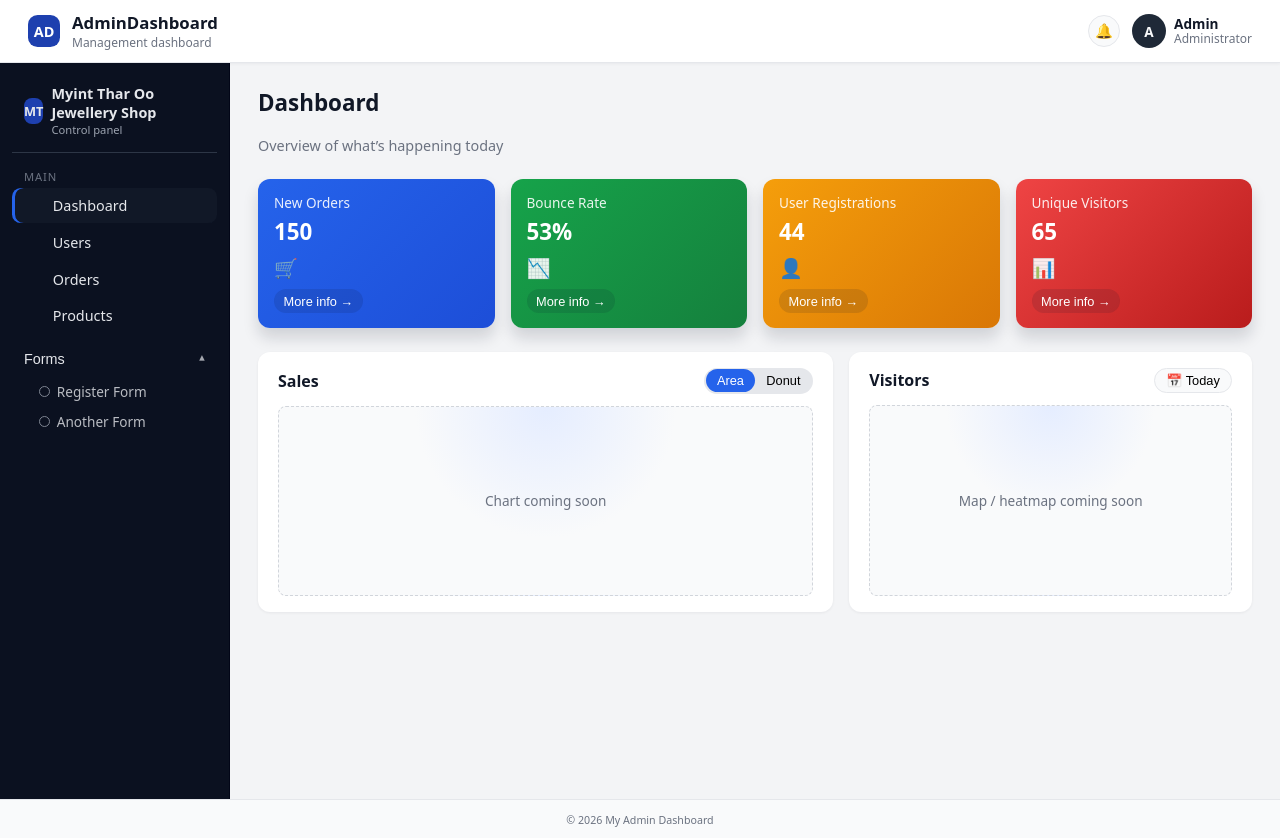
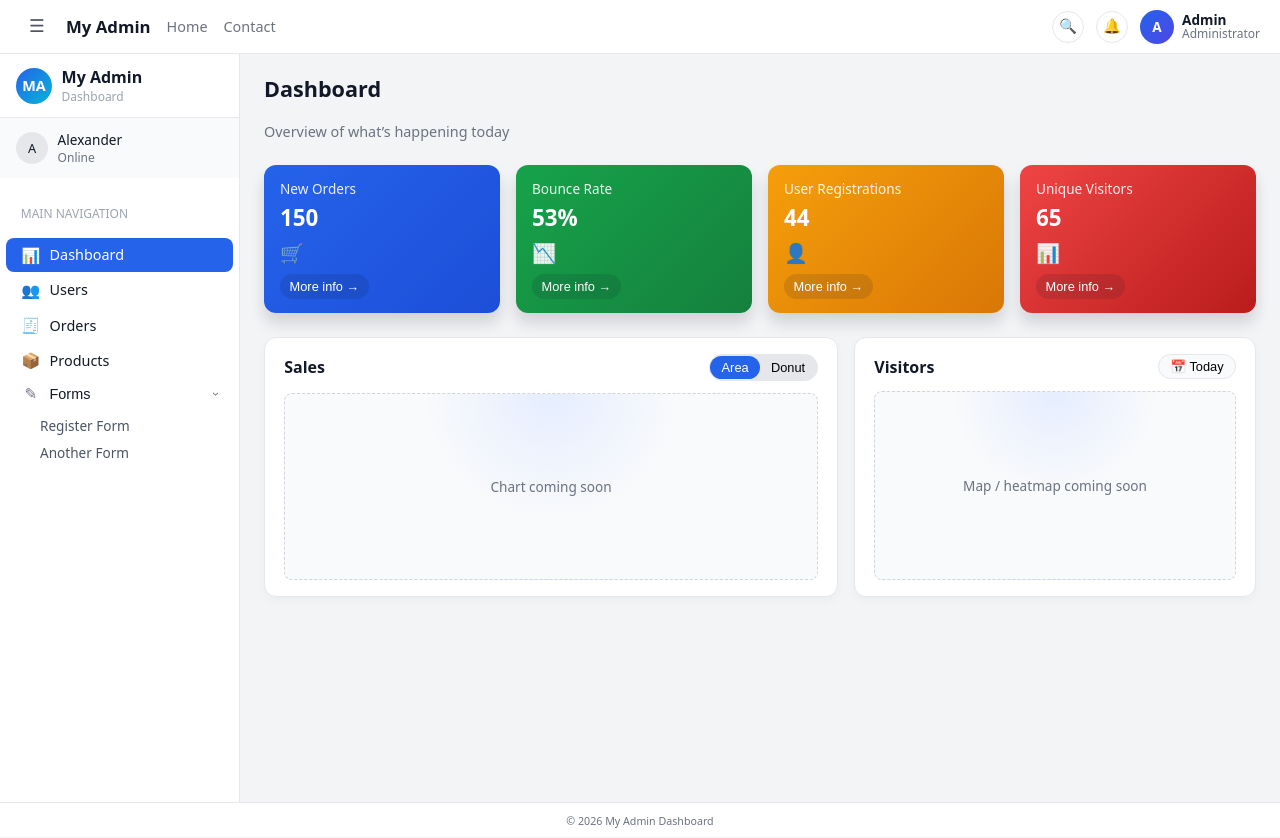
Before and after one commit to ToeOoWaiYan-Ben/common-frontend-jewellery, a Vue app: page / in a window 1280 px wide. Built offline with nearby package versions, Linux system fonts and the light colour scheme.

Commit message:
toe-test2

```diff
--- a/src/assets/styles/common.css
+++ b/src/assets/styles/common.css
@@ -1,6 +1,6 @@
 /* src/assets/styles/common.css */
 
-/* --------- Base --------- */
+/* ---------- Base reset ---------- */
 *,
 *::before,
 *::after {
@@ -9,12 +9,17 @@
 
 body {
   margin: 0;
-  font-family: system-ui, -apple-system, BlinkMacSystemFont, 'Segoe UI', sans-serif;
-  background-color: #f3f4f6;
+  font-family:
+    system-ui,
+    -apple-system,
+    BlinkMacSystemFont,
+    'Segoe UI',
+    sans-serif;
+  background-color: #f3f4f6; /* light grey page background */
   color: #111827;
 }
 
-/* --------- Layout --------- */
+/* ---------- Main layout ---------- */
 
 .app-layout {
   display: grid;
@@ -27,28 +32,26 @@ body {
   min-height: 0;
 }
 
+/* content area */
 .app-content {
   flex: 1;
-  padding: 1.5rem 1.75rem;
+  padding: 1.25rem 1.5rem;
   overflow-y: auto;
+  background-color: #f3f4f6;
 }
 
-/* --------- Header (top navbar) --------- */
+/* ---------- Top navbar (light) ---------- */
 
 .app-header {
-  position: sticky;
-  top: 0;
-  z-index: 20;
-
   display: flex;
   align-items: center;
   justify-content: space-between;
   gap: 1rem;
 
-  padding: 0.7rem 1.75rem;
+  padding: 0.6rem 1.25rem;
   background-color: #ffffff;
   border-bottom: 1px solid #e5e7eb;
-  box-shadow: 0 1px 3px rgba(15, 23, 42, 0.05);
+  box-shadow: 0 1px 2px rgba(15, 23, 42, 0.04);
 }
 
 .app-header__left {
@@ -57,69 +60,47 @@ body {
   gap: 0.75rem;
 }
 
-/* small neutral logo square */
-.app-logo-mark {
-  width: 32px;
-  height: 32px;
-  border-radius: 0.6rem;
-  background-color: #1e40af;
+/* mobile menu icon (non-functional for now) */
+.app-header__toggle {
+  width: 34px;
+  height: 34px;
+  border-radius: 6px;
+  border: 1px solid transparent;
+  background-color: transparent;
   display: flex;
   align-items: center;
   justify-content: center;
-  color: #ffffff;
-  font-weight: 700;
-  font-size: 0.9rem;
+  font-size: 1.1rem;
+  cursor: pointer;
+  color: #4b5563;
 }
 
-.app-logo-text {
-  display: flex;
-  flex-direction: column;
-}
-
-.app-logo {
-  margin: 0;
+.app-header__brand {
   font-size: 1.05rem;
   font-weight: 600;
   color: #111827;
+  text-decoration: none;
 }
 
-.app-header__subtitle {
-  margin: 0;
-  font-size: 0.75rem;
-  color: #6b7280;
+/* center nav: "Home", "Contact" etc. */
+.app-header__nav {
+  display: flex;
+  align-items: center;
+  gap: 1rem;
+  flex: 1;
 }
 
-/* center area – simple search (optional for future) */
-.app-header__center {
-  flex: 1;
-  max-width: 380px;
+.app-header__nav-link {
+  font-size: 0.9rem;
+  color: #6b7280;
+  text-decoration: none;
 }
 
-.app-header__search {
-  width: 100%;
-  display: flex;
-  align-items: center;
-  gap: 0.4rem;
-  padding: 0.35rem 0.6rem;
-  border-radius: 999px;
-  border: 1px solid #e5e7eb;
-  background-color: #f9fafb;
+.app-header__nav-link:hover {
+  color: #2563eb;
 }
 
-.app-header__search input {
-  flex: 1;
-  border: none;
-  background: transparent;
-  font-size: 0.85rem;
-  outline: none;
-}
-
-.app-header__search-icon {
-  font-size: 0.9rem;
-  color: #9ca3af;
-}
-
-/* right side: icons + user */
+/* right icons + user */
 .app-header__right {
   display: flex;
   align-items: center;
@@ -131,19 +112,20 @@ body {
   height: 32px;
   border-radius: 999px;
   border: 1px solid #e5e7eb;
-  background-color: #f9fafb;
+  background-color: #ffffff;
   display: flex;
   align-items: center;
   justify-content: center;
   font-size: 0.9rem;
   cursor: pointer;
+  color: #6b7280;
   transition:
     background-color 0.15s ease,
     border-color 0.15s ease;
 }
 
 .app-header__icon-btn:hover {
-  background-color: #eef2ff;
+  background-color: #f3f4ff;
   border-color: #c7d2fe;
 }
 
@@ -157,8 +139,8 @@ body {
   width: 34px;
   height: 34px;
   border-radius: 999px;
-  background-color: #1f2937;
-  color: #f9fafb;
+  background: linear-gradient(135deg, #2563eb, #4f46e5);
+  color: #fff;
   display: flex;
   align-items: center;
   justify-content: center;
@@ -183,84 +165,148 @@ body {
   color: #6b7280;
 }
 
-/* --------- Sidebar --------- */
+/* ---------- Sidebar (light / white) ---------- */
 
 .side-nav {
-  width: 230px;
-  background-color: #0b1120; /* dark slate, not pure black */
-  color: #e5e7eb;
-  padding: 0.9rem 0.75rem 1.4rem;
+  width: 240px;
+  background-color: #ffffff;
+  color: #111827;
   flex-shrink: 0;
-  min-height: calc(100vh - 64px); /* header height approx */
-  border-right: 1px solid #020617;
+  min-height: calc(100vh - 52px); /* header height ~52px */
+  display: flex;
+  flex-direction: column;
+  border-right: 1px solid #e5e7eb;
 }
 
-/* scroll area */
-.side-nav__scroll {
-  height: 100%;
+/* brand at top */
+.side-nav__brand {
+  padding: 0.75rem 1rem;
+  display: flex;
+  align-items: center;
+  gap: 0.6rem;
+  border-bottom: 1px solid #e5e7eb;
+  background-color: #ffffff;
+}
+
+.side-nav__brand-logo {
+  width: 36px;
+  height: 36px;
+  border-radius: 999px;
+  background: linear-gradient(135deg, #2563eb, #06b6d4);
+  display: flex;
+  align-items: center;
+  justify-content: center;
+  color: #ffffff;
+  font-weight: 700;
+  font-size: 0.9rem;
+}
+
+.side-nav__brand-text {
   display: flex;
   flex-direction: column;
 }
 
-/* small brand row inside sidebar */
-.side-nav__brand {
+.side-nav__brand-title {
+  margin: 0;
+  font-size: 1rem;
+  font-weight: 600;
+}
+
+.side-nav__brand-subtitle {
+  margin: 0;
+  font-size: 0.75rem;
+  color: #9ca3af;
+}
+
+/* user panel */
+.side-nav__user-panel {
   display: flex;
   align-items: center;
-  gap: 0.5rem;
-  padding: 0.4rem 0.75rem 0.9rem;
-  border-bottom: 1px solid rgba(148, 163, 184, 0.25);
-  margin-bottom: 0.6rem;
+  padding: 0.75rem 1rem;
+  gap: 0.6rem;
+  background-color: #f9fafb;
 }
 
-.side-nav__brand-mark {
-  width: 26px;
-  height: 26px;
-  border-radius: 0.5rem;
-  background-color: #1e40af;
+.side-nav__user-avatar {
+  width: 32px;
+  height: 32px;
+  border-radius: 999px;
+  background-color: #e5e7eb;
   display: flex;
   align-items: center;
   justify-content: center;
   font-size: 0.8rem;
-  font-weight: 600;
+  color: #111827;
 }
 
-.side-nav__brand-name {
-  font-size: 0.9rem;
-  font-weight: 600;
+.side-nav__user-info {
+  display: flex;
+  flex-direction: column;
 }
 
-.side-nav__brand-meta {
-  font-size: 0.7rem;
+.side-nav__user-name {
+  font-size: 0.85rem;
+  color: #111827;
+}
+
+.side-nav__user-status {
+  font-size: 0.75rem;
+  color: #6b7280;
+}
+
+/* search box in sidebar */
+.side-nav__search {
+  padding: 0.5rem 1rem;
+}
+
+.side-nav__search-input {
+  width: 100%;
+  border-radius: 999px;
+  border: 1px solid #e5e7eb;
+  padding: 0.3rem 0.7rem;
+  font-size: 0.8rem;
+  background-color: #ffffff;
+  color: #111827;
+}
+
+.side-nav__search-input::placeholder {
   color: #9ca3af;
 }
 
-/* nav sections */
-.side-nav__section-label {
-  margin: 0.4rem 0 0.3rem;
-  padding: 0 0.75rem;
-  font-size: 0.7rem;
-  text-transform: uppercase;
-  letter-spacing: 0.08em;
-  color: #6b7280;
+/* menu */
+.side-nav__menu {
+  flex: 1;
+  padding: 0.5rem 0.4rem 0.75rem;
+  overflow-y: auto;
 }
 
+.side-nav__section-label {
+  padding: 0.4rem 0.9rem 0.25rem;
+  font-size: 0.75rem;
+  text-transform: uppercase;
+  color: #9ca3af;
+}
+
+/* top-level links */
 .side-nav__list {
   list-style: none;
   margin: 0;
   padding: 0;
 }
 
-/* top-level link */
+.side-nav__item {
+  margin: 0.05rem 0;
+}
+
 .side-nav__link {
   display: flex;
   align-items: center;
   gap: 0.55rem;
-  padding: 0.5rem 0.75rem;
-  margin-bottom: 0.1rem;
+  padding: 0.45rem 0.9rem;
+  border-radius: 0.5rem;
+  color: inherit;
   text-decoration: none;
-  color: inherit;
   font-size: 0.9rem;
-  border-radius: 0.55rem;
   transition:
     background-color 0.15s ease,
     color 0.15s ease;
@@ -270,7 +316,7 @@ body {
   width: 20px;
   text-align: center;
   font-size: 0.95rem;
-  opacity: 0.9;
+  color: #6b7280;
 }
 
 .side-nav__link-label {
@@ -278,128 +324,137 @@ body {
 }
 
 .side-nav__link:hover {
-  background-color: #111827;
+  background-color: #e5f0ff;
+  color: #1d4ed8;
 }
 
+/* active state (blue pill) */
 .side-nav__link--active {
-  background-color: #111827;
-  color: #e5e7eb;
-  box-shadow: inset 3px 0 0 #2563eb;
+  background-color: #2563eb;
+  color: #ffffff;
 }
 
-/* --------- Sidebar group (Forms dropdown) --------- */
-
-.side-nav__group {
-  margin-top: 0.65rem;
+.side-nav__link--active .side-nav__link-icon {
+  color: #eff6ff;
 }
 
+/* Forms group header */
 .side-nav__group-header {
   width: 100%;
   border: none;
   background: transparent;
   color: inherit;
+  padding: 0;
+}
+
+.side-nav__group-header-inner {
   display: flex;
   align-items: center;
-  justify-content: space-between;
-  padding: 0.45rem 0.75rem;
+  gap: 0.55rem;
+  padding: 0.45rem 0.9rem;
+  border-radius: 0.5rem;
+  width: 100%;
   cursor: pointer;
-  font-size: 0.9rem;
-  border-radius: 0.55rem;
-  outline: none;
-  transition: background-color 0.15s ease;
+  transition:
+    background-color 0.15s ease,
+    color 0.15s ease;
 }
 
-.side-nav__group-header:hover {
-  background-color: #111827;
+.side-nav__group-header-inner:hover {
+  background-color: #e5f0ff;
+  color: #1d4ed8;
 }
 
 .side-nav__group-label {
   flex: 1;
   text-align: left;
+  font-size: 0.9rem;
 }
 
 .side-nav__group-chevron {
-  font-size: 0.7rem;
-  opacity: 0.7;
-  transition: transform 0.15s ease;
+  font-size: 0.75rem;
+  color: #6b7280;
+  transition: transform 0.12s ease;
 }
 
 .side-nav__group-chevron--open {
-  transform: rotate(180deg);
+  transform: rotate(90deg);
 }
 
+/* sub menu */
 .side-nav__sub-list {
   list-style: none;
-  margin: 0.15rem 0 0.15rem;
-  padding: 0;
+  margin: 0;
+  padding: 0.1rem 0 0.2rem 1.9rem;
 }
 
 .side-nav__sub-link {
-  display: flex;
-  align-items: center;
-  padding: 0.35rem 0.75rem 0.35rem 1.7rem;
+  display: block;
+  padding: 0.25rem 0.2rem;
+  font-size: 0.85rem;
+  color: #4b5563;
   text-decoration: none;
-  color: #e5e7eb;
-  font-size: 0.85rem;
-  opacity: 0.8;
-  transition:
-    background-color 0.15s ease,
-    opacity 0.15s ease,
-    padding-left 0.12s ease;
+  border-radius: 999px;
 }
 
 .side-nav__sub-link:hover {
-  opacity: 1;
-  background-color: #020617;
-  padding-left: 1.85rem;
+  color: #1d4ed8;
+  background-color: #e5f0ff;
 }
 
-.side-nav__sub-bullet {
-  width: 0.65rem;
-  height: 0.65rem;
-  border-radius: 999px;
-  border: 1px solid #9ca3af;
-  margin-right: 0.45rem;
-}
-
-/* active child item */
+/* underline/marker for active child */
 .side-nav__sub-link--active {
-  opacity: 1;
+  color: #1d4ed8;
   font-weight: 500;
 }
 
-.side-nav__sub-link--active .side-nav__sub-bullet {
-  background-color: #2563eb;
-  border-color: #2563eb;
-}
-
-/* --------- Footer --------- */
+/* ---------- Footer ---------- */
 
 .app-footer {
-  padding: 0.6rem 1.75rem;
-  background-color: #f9fafb;
+  padding: 0.5rem 1.5rem;
+  background-color: #ffffff;
   border-top: 1px solid #e5e7eb;
   text-align: center;
   font-size: 0.8rem;
   color: #6b7280;
 }
 
-/* --------- Common UI --------- */
+/* ---------- Common components ---------- */
 
 .page-title {
-  margin: 0 0 0.85rem;
-  font-size: 1.4rem;
+  margin: 0 0 0.9rem;
+  font-size: 1.35rem;
   font-weight: 600;
 }
 
 .card {
   background-color: #ffffff;
   border-radius: 0.75rem;
-  padding: 1rem 1.25rem;
-  box-shadow: 0 1px 3px rgba(15, 23, 42, 0.06);
+  border: 1px solid #e5e7eb;
+  box-shadow: 0 4px 8px rgba(15, 23, 42, 0.03);
+  padding: 1rem 1.2rem;
 }
 
-/* --------- Responsive tweaks --------- */
+/* tables (for Users, Orders etc.) */
+.table {
+  width: 100%;
+  border-collapse: collapse;
+  font-size: 0.9rem;
+}
+
+.table th,
+.table td {
+  padding: 0.55rem 0.75rem;
+  border-bottom: 1px solid #e5e7eb;
+  text-align: left;
+}
+
+.table thead th {
+  background-color: #f9fafb;
+  font-weight: 600;
+}
+
+/* ---------- Responsive tweaks ---------- */
 
 @media (max-width: 900px) {
   .side-nav {
@@ -408,15 +463,11 @@ body {
 }
 
 @media (max-width: 768px) {
-  .app-header {
-    padding-inline: 1rem;
+  .side-nav {
+    display: none; /* simplest behaviour: hide sidebar on small mobile */
   }
 
-  .app-header__center {
-    display: none;
-  }
-
-  .side-nav {
-    display: none; /* simple behaviour on small mobile for now */
+  .app-header {
+    padding-inline: 0.9rem;
   }
 }
--- a/src/components/layout/HeaderBar.vue
+++ b/src/components/layout/HeaderBar.vue
@@ -1,16 +1,22 @@
 <template>
   <header class="app-header">
     <div class="app-header__left">
-      <div class="app-logo-mark">AD</div>
-      <div class="app-logo-text">
-        <h1 class="app-logo">AdminDashboard</h1>
-        <p class="app-header__subtitle">Management dashboard</p>
-      </div>
+      <button class="app-header__toggle" type="button" aria-label="Toggle sidebar">
+        ☰
+      </button>
+
+      <a href="#" class="app-header__brand">My Admin</a>
     </div>
 
-    <!-- center part removed -->
+    <nav class="app-header__nav">
+      <a href="#" class="app-header__nav-link">Home</a>
+      <a href="#" class="app-header__nav-link">Contact</a>
+    </nav>
 
     <div class="app-header__right">
+      <button class="app-header__icon-btn" type="button" aria-label="Search">
+        🔍
+      </button>
       <button class="app-header__icon-btn" type="button" aria-label="Notifications">
         🔔
       </button>
--- a/src/components/layout/SideNav.vue
+++ b/src/components/layout/SideNav.vue
@@ -1,53 +1,89 @@
-<!-- src/components/layout/SideNav.vue -->
 <template>
   <aside class="side-nav">
-    <div class="side-nav__scroll">
-      <!-- small brand block in sidebar -->
+    <!-- Brand/top area -->
     <div class="side-nav__brand">
-        <div class="side-nav__brand-mark">MT</div>
-        <div>
-          <div class="side-nav__brand-name">Myint Thar Oo Jewellery Shop</div>
-          <div class="side-nav__brand-meta">Control panel</div>
+      <div class="side-nav__brand-logo">MA</div>
+      <div class="side-nav__brand-text">
+        <p class="side-nav__brand-title">My Admin</p>
+        <p class="side-nav__brand-subtitle">Dashboard</p>
       </div>
     </div>
 
-      <nav>
-        <p class="side-nav__section-label">Main</p>
+    <!-- User panel -->
+    <div class="side-nav__user-panel">
+      <div class="side-nav__user-avatar">A</div>
+      <div class="side-nav__user-info">
+        <span class="side-nav__user-name">Alexander</span>
+        <span class="side-nav__user-status">Online</span>
+      </div>
+    </div>
+
+    <!-- Menu -->
+    <div class="side-nav__menu">
+      <p class="side-nav__section-label">MAIN NAVIGATION</p>
+
       <ul class="side-nav__list">
-          <li>
-            <RouterLink to="/" class="side-nav__link" active-class="side-nav__link--active">
-              <span class="side-nav__link-icon"></span>
+        <li class="side-nav__item">
+          <RouterLink
+            to="/"
+            class="side-nav__link"
+            active-class="side-nav__link--active"
+          >
+            <span class="side-nav__link-icon">📊</span>
             <span class="side-nav__link-label">Dashboard</span>
           </RouterLink>
         </li>
-          <li>
-            <RouterLink to="/users" class="side-nav__link" active-class="side-nav__link--active">
-              <span class="side-nav__link-icon"></span>
+
+        <li class="side-nav__item">
+          <RouterLink
+            to="/users"
+            class="side-nav__link"
+            active-class="side-nav__link--active"
+          >
+            <span class="side-nav__link-icon">👥</span>
             <span class="side-nav__link-label">Users</span>
           </RouterLink>
         </li>
-          <li>
-            <RouterLink to="/orders" class="side-nav__link" active-class="side-nav__link--active">
-              <span class="side-nav__link-icon"></span>
+
+        <li class="side-nav__item">
+          <RouterLink
+            to="/orders"
+            class="side-nav__link"
+            active-class="side-nav__link--active"
+          >
+            <span class="side-nav__link-icon">🧾</span>
             <span class="side-nav__link-label">Orders</span>
           </RouterLink>
         </li>
-          <li>
-            <RouterLink to="/products" class="side-nav__link" active-class="side-nav__link--active">
-              <span class="side-nav__link-icon"></span>
+
+        <li class="side-nav__item">
+          <RouterLink
+            to="/products"
+            class="side-nav__link"
+            active-class="side-nav__link--active"
+          >
+            <span class="side-nav__link-icon">📦</span>
             <span class="side-nav__link-label">Products</span>
           </RouterLink>
         </li>
 
-          <li class="side-nav__group">
-            <button type="button" class="side-nav__group-header" @click="toggleGroup('forms')">
+        <!-- Forms group -->
+        <li class="side-nav__item">
+          <button
+            type="button"
+            class="side-nav__group-header"
+            @click="toggleGroup('forms')"
+          >
+            <div class="side-nav__group-header-inner">
+              <span class="side-nav__link-icon">✎</span>
               <span class="side-nav__group-label">Forms</span>
               <span
                 class="side-nav__group-chevron"
                 :class="{ 'side-nav__group-chevron--open': isGroupOpen('forms') }"
               >
-                ▾
+                ›
               </span>
+            </div>
           </button>
 
           <ul v-if="isGroupOpen('forms')" class="side-nav__sub-list">
@@ -57,8 +93,7 @@
                 class="side-nav__sub-link"
                 active-class="side-nav__sub-link--active"
               >
-                  <span class="side-nav__sub-bullet"></span>
-                  <span>Register Form</span>
+                Register Form
               </RouterLink>
             </li>
             <li>
@@ -67,14 +102,12 @@
                 class="side-nav__sub-link"
                 active-class="side-nav__sub-link--active"
               >
-                  <span class="side-nav__sub-bullet"></span>
-                  <span>Another Form</span>
+                Another Form
               </RouterLink>
             </li>
           </ul>
         </li>
       </ul>
-      </nav>
     </div>
   </aside>
 </template>
```
Lines whose indentation alone changed are shown as unchanged.
